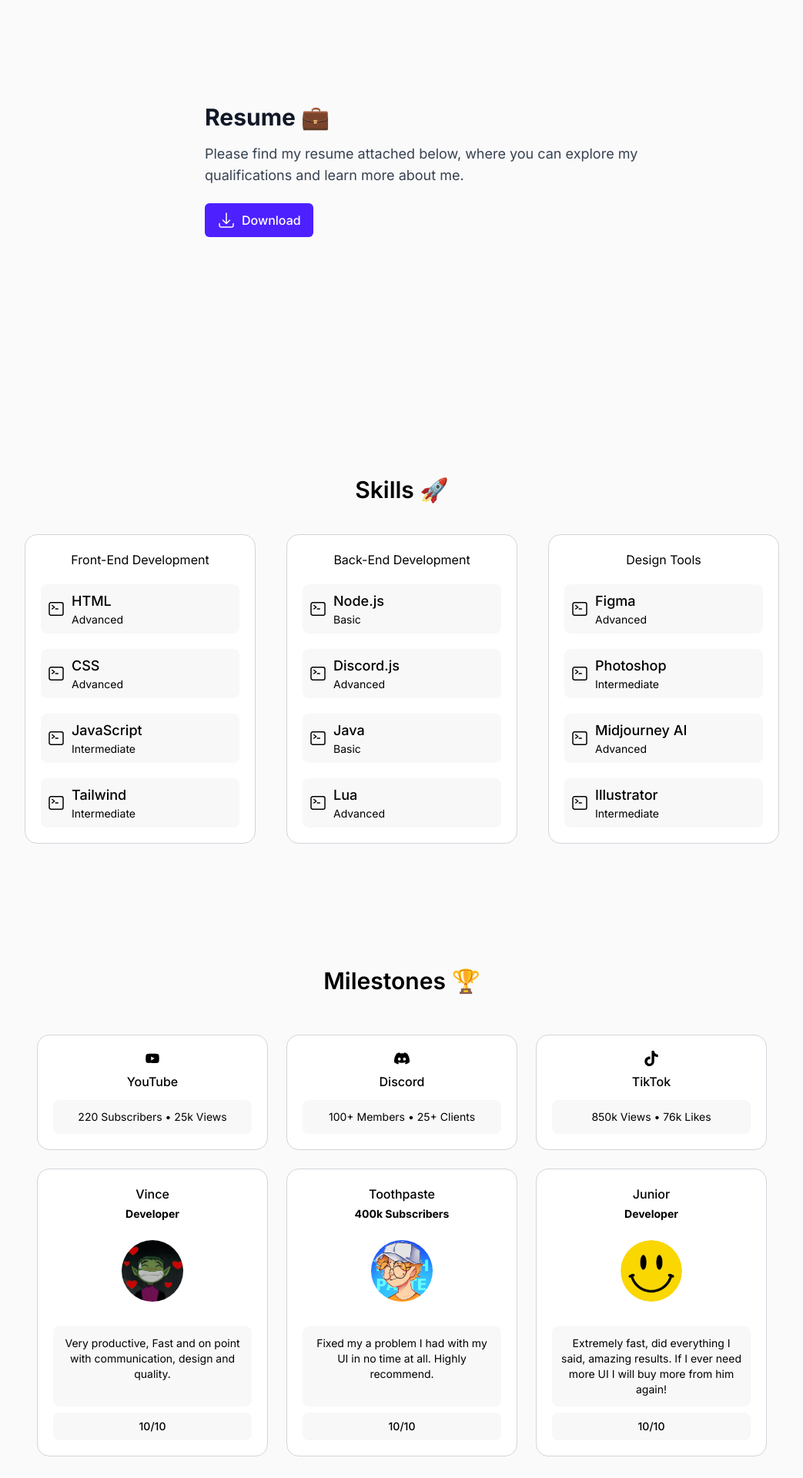
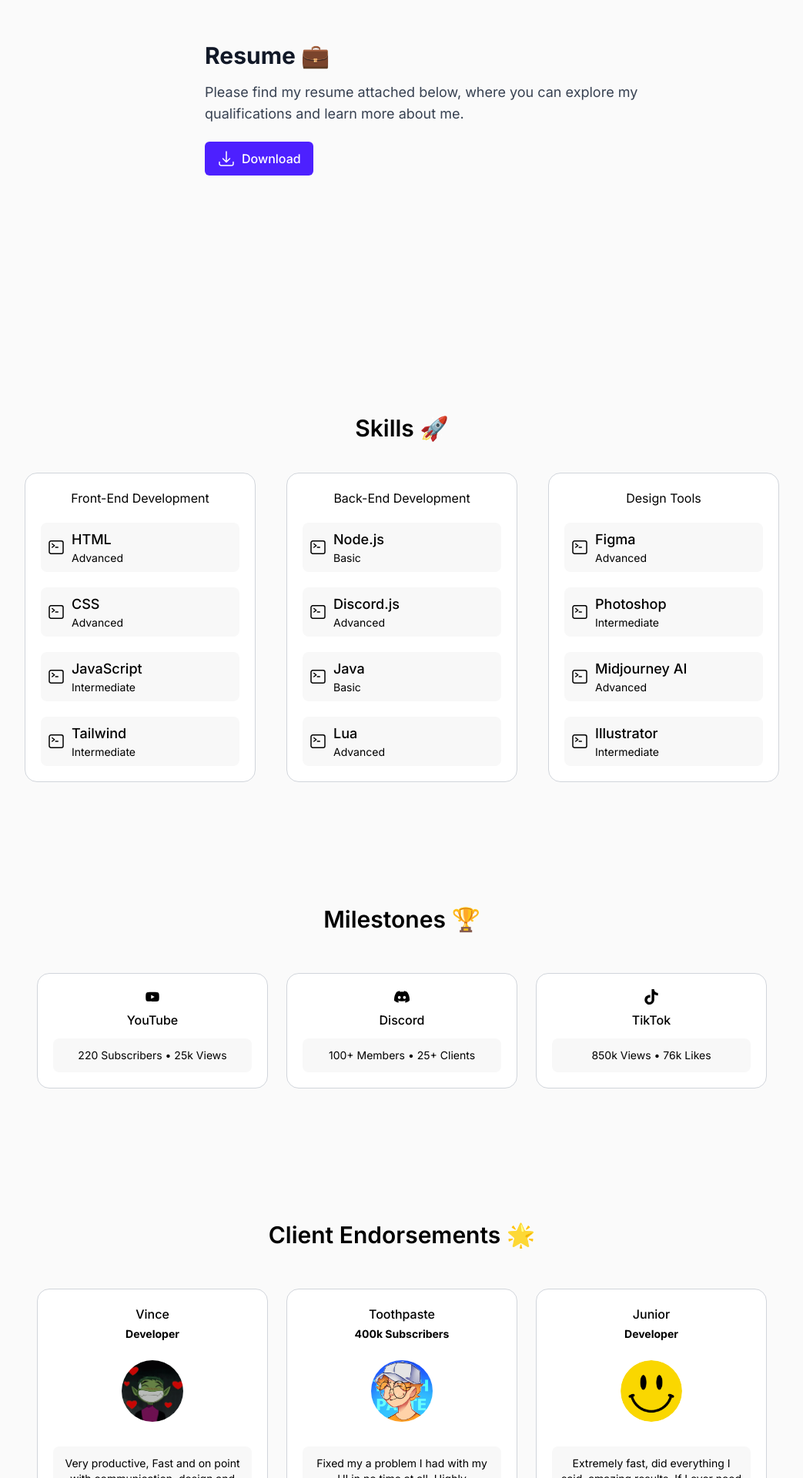
Before and after one commit to IoanHumphreys/portfolio, a Next.js app: page / in a window 1280 px wide. Shown: the part 1400-3320 px from the top of the page at 77% size, without its empty margins (118-1161 px from the left). Built offline with nearby package versions, Linux system fonts and the light colour scheme.

Commit message:
Add files via upload

```diff
--- a/app/page.tsx
+++ b/app/page.tsx
@@ -87,7 +87,7 @@
     </section>
 
       {/* Resume Section */}
-      <section className="mt-20 sm:mt-80 mb-16 sm:mb-80 flex flex-col sm:flex-row sm:items-start justify-end">
+      <section className="mt-20 sm:mt-60 mb-16 sm:mb-80 flex flex-col sm:flex-row sm:items-start justify-end">
         <div className="flex-grow order-last sm:order-first sm:mt-0 sm:ml-96 md:ml-20 lg:ml-40">
           <div className="max-w-md text-gray-700 mx-auto text-center md:text-center md:max-w-2xl lg:text-left">
             <h2 className="text-2xl sm:text-2xl lg:text-3xl font-bold text-gray-900 mb-4">Resume 💼</h2>
@@ -280,6 +280,7 @@
 
             {/* YouTube */}
             <div className="bg-white border border-gray-300 rounded-2xl p-5 mx-3 my-3 w-full sm:w-1/2 md:w-full lg:w-1/4">
+              <a href="https://www.youtube.com/channel/UCmpwEwTldiMCSrXLvRxWIyQ">
                 <div className="flex flex-col items-center mb-3">
                   <AiFillYoutube size="20" color="black" />
                   <h1 className="text-center mt-2 font-medium">YouTube</h1>
@@ -287,10 +288,12 @@
                 <div className="flex flex-row items-center justify-center bg-panels-gray p-3 rounded-lg">
                   <p className="text-sm text-center">220 Subscribers • 25k Views</p>
                 </div>
+              </a>
             </div>
 
             {/* Discord */}
             <div className="bg-white border border-gray-300 rounded-2xl p-5 mx-3 my-3 w-full sm:w-1/2 md:w-full lg:w-1/4">
+              <a href="https://discord.gg/aTAg953wJH">
                 <div className="flex flex-col items-center mb-3">
                   <BsDiscord size="20" color="black" />
                   <h1 className="text-center mt-2 font-medium">Discord</h1>
@@ -298,10 +301,12 @@
                 <div className="flex flex-row items-center justify-center bg-panels-gray p-3 rounded-lg">
                   <p className="text-sm text-center">100+ Members • 25+ Clients</p>
                 </div>
+              </a>
             </div>
 
             {/* TikTok */}
             <div className="bg-white border border-gray-300 rounded-2xl p-5 mx-3 my-3 w-full sm:w-1/2 md:w-full lg:w-1/4">
+              <a href="https://www.tiktok.com/@ioan_humphreys">
                 <div className="flex flex-col items-center mb-3">
                   <SiTiktok size="20" color="black" />
                   <h1 className="text-center mt-2 font-medium">TikTok</h1>
@@ -309,12 +314,14 @@
                 <div className="flex flex-row items-center justify-center bg-panels-gray p-3 rounded-lg">
                   <p className="text-sm text-center">850k Views • 76k Likes</p>
                 </div>
+              </a>
             </div>
           </div>
         </div>
 
         {/* Reviews */}
-        <div className="container mx-auto">
+        <div className="container mx-auto text-center mt-40">
+          <h1 className="mb-10 text-3xl font-semibold">Client Endorsements 🌟</h1>
           <div className="flex flex-wrap justify-center">
 
             {/* Vince */}
```
Lines whose indentation alone changed are shown as unchanged.
